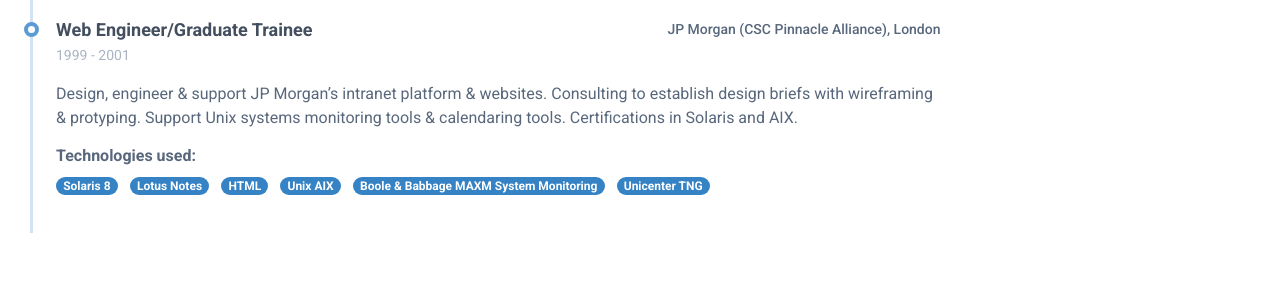
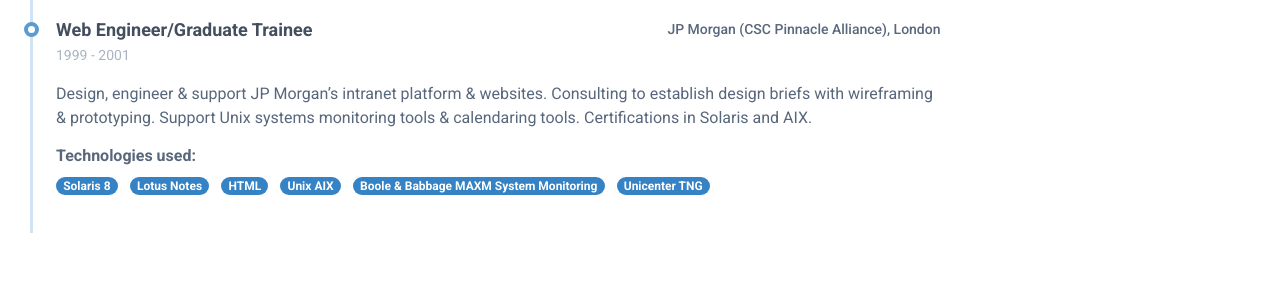
Before and after one commit to Hamy200/resume, a Jekyll site: the page built from index.markdown, in a window 1280 px wide. Shown: the part 1742-2042 px from the top of the page. Built offline with Jekyll 4.4.1, drawn with Linux system fonts in a browser that asks for light colours; nearby versions of some CDN libraries.

Commit message:
Update data.yml

```diff
--- a/_data/data.yml
+++ b/_data/data.yml
@@ -112,7 +112,7 @@ experiences:
     time: 1999 - 2001
     company: JP Morgan (CSC Pinnacle Alliance), London
     details: |
-        Design, engineer & support JP Morgan’s intranet platform & websites. Consulting to establish design briefs with wireframing & protyping. Support Unix systems monitoring tools & calendaring tools. Certifications in Solaris and AIX.
+        Design, engineer & support JP Morgan’s intranet platform & websites. Consulting to establish design briefs with wireframing & prototyping. Support Unix systems monitoring tools & calendaring tools. Certifications in Solaris and AIX.
     technologies:
       - Solaris 8
       - Lotus Notes
```
